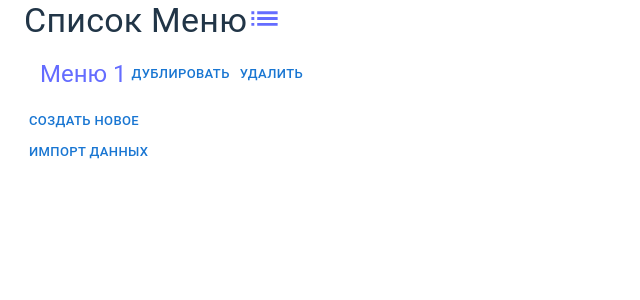
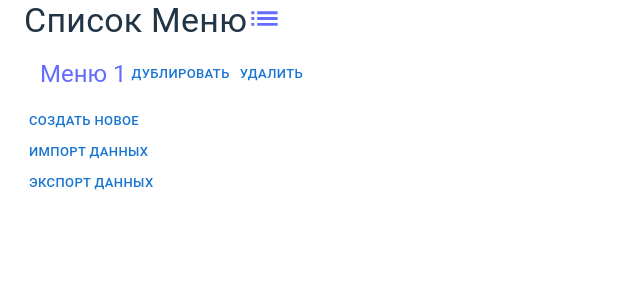
Before and after one commit to wise1656/week-menu, a React (Vite) app: page / in a window 1280 px wide. Shown: the top 300 px of the page, without its empty margins (0-640 px from the left). Built offline with nearby package versions, Linux system fonts and the light colour scheme.

Commit message:
Загрузка и сохранение данных в облаке

```diff
--- a/src/features/menu/DishUpdater.ts
+++ b/src/features/menu/DishUpdater.ts
@@ -1,7 +1,6 @@
 import { produce } from "immer";
 import { Dish, DishGroup, Ingredient, MenuStore } from "./types";
 import { GetState, SetState } from "../../shared/types";
-import { loadFile } from "../../shared/helpers/loadFile";
 import { generateNewId } from "../../shared/helpers/generateId";
 
 export const getDishUpdater = (
@@ -105,9 +104,19 @@ export const getDishUpdater = (
   },
 
   importDishes: async () => {
-    const src = await loadFile();
-    const data = JSON.parse(src);
+    const resp = await fetch(
+      "https://functions.yandexcloud.net/d4ebrnlthjs0ghcce0j5"
+    );
+    const data = await resp.json();
     set({ dishes: data });
+  },
+
+  exportDishes: async () => {
+    fetch("https://functions.yandexcloud.net/d4ebrnlthjs0ghcce0j5", {
+      method: "POST",
+      body: JSON.stringify(get().dishes),
+      headers: { "Content-Type": "application/json" },
+    });
   },
 });
 
--- a/src/pages/MenuList/index.tsx
+++ b/src/pages/MenuList/index.tsx
@@ -5,7 +5,7 @@ import ListIcon from "@mui/icons-material/List";
 
 export const MenuList = () => {
   const { menus } = useMenuStore();
-  const { addNewMenu, deleteMenu, duplicateMenu, importDishes } =
+  const { addNewMenu, deleteMenu, duplicateMenu, importDishes, exportDishes } =
     useMenuStore();
 
   return (
@@ -42,6 +42,9 @@ export const MenuList = () => {
       <Button size="small" onClick={importDishes}>
         Импорт данных
       </Button>
+      <Button size="small" onClick={exportDishes}>
+        Экспорт данных
+      </Button>
     </Stack>
   );
 };
--- a/src/shared/helpers/loadFile.ts
+++ b/src/shared/helpers/loadFileFromDisc.ts
@@ -1,4 +1,4 @@
-export async function loadFile() {
+export async function loadFileFromDisc() {
   try {
     // Открываем диалог выбора файла
     const [fileHandle] = await (window as any).showOpenFilePicker();
--- a/src/shared/ui/MultiSelect.tsx
+++ b/src/shared/ui/MultiSelect.tsx
@@ -24,7 +24,9 @@ export function MultiSelect<T extends object | string>({
   const toStrVal = (obj: T) => (toStr ? toStr(obj) : obj.toString());
   const [inputVal, setInputVal] = useState("");
   const addNewBtn = onAddNewVal && (
-    <Button onClick={() => onAddNewVal(inputVal)}>Добавить</Button>
+    <Button size="small" onClick={() => onAddNewVal(inputVal)}>
+      Добавить
+    </Button>
   );
 
   return (
@@ -36,16 +38,8 @@ export function MultiSelect<T extends object | string>({
       value={value}
       onChange={handleChange}
       noOptionsText={addNewBtn}
-      renderTags={
-        (value: T[], _getTagProps) => value.map(toStrVal).map((o) => o + ", ")
-        // .map((option, index) => (
-        // <Chip
-        //   variant="outlined"
-        //   label={option}
-        //   {...getTagProps({ index })}
-        //   key={option}
-        // />
-        // ))
+      renderTags={(value: T[], _getTagProps) =>
+        value.map(toStrVal).map((o) => o + ", ")
       }
       renderInput={(params) => (
         <TextField
```
